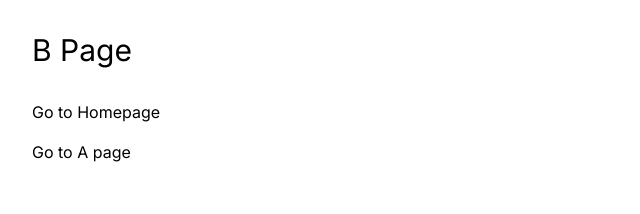
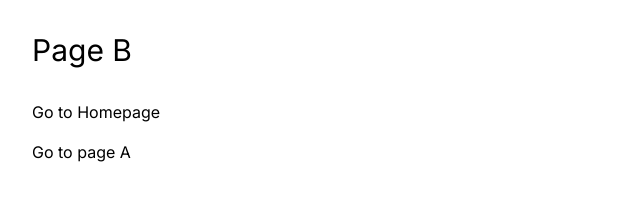
Before and after one commit to erozak/google-analytics-user-id-test, a Next.js app: page /b in a window 1280 px wide. Shown: the top 214 px of the page, without its empty margins (0-640 px from the left). Built offline with nearby package versions, Linux system fonts and the light colour scheme; no server answers.

Commit message:
feat: revise page headers

```diff
--- a/app/a/page.tsx
+++ b/app/a/page.tsx
@@ -1,12 +1,17 @@
+import type { Metadata } from 'next';
 import Link from 'next/link';
+
+export const metadata: Metadata = {
+  title: 'Page A',
+}
 
 export default function APage() {
   return (
     <main className='p-8'>
-      <h1 className='text-3xl mb-8'>A Page</h1>
+      <h1 className='text-3xl mb-8'>Page A</h1>
       <nav className='flex flex-col space-y-4 my-4'>
         <Link href="/">Go to Homepage</Link>
-        <Link href="/b">Go to B page</Link>
+        <Link href="/b">Go to page B</Link>
       </nav>
     </main>
   )
--- a/app/b/page.tsx
+++ b/app/b/page.tsx
@@ -1,12 +1,17 @@
+import type { Metadata } from 'next';
 import Link from 'next/link';
+
+export const metadata: Metadata = {
+  title: 'Page B',
+}
 
 export default function BPage() {
   return (
     <main className='p-8'>
-      <h1 className='text-3xl mb-8'>B Page</h1>
+      <h1 className='text-3xl mb-8'>Page B</h1>
       <nav className='flex flex-col space-y-4 my-4'>
         <Link href="/">Go to Homepage</Link>
-        <Link href="/a">Go to A page</Link>
+        <Link href="/a">Go to page A</Link>
       </nav>
     </main>
   )
--- a/app/layout.tsx
+++ b/app/layout.tsx
@@ -1,15 +1,9 @@
-import type { Metadata } from 'next';
 import { cookies } from 'next/headers';
 import { GoogleTagManager } from '@/components/google-tag-manager';
 import { Inter } from 'next/font/google'
 import './globals.css'
 
 const inter = Inter({ subsets: ['latin'] })
-
-export const metadata: Metadata = {
-  title: 'Create Next App',
-  description: 'Generated by create next app',
-}
 
 export default function RootLayout({
   children,
--- a/app/page.tsx
+++ b/app/page.tsx
@@ -1,4 +1,9 @@
+import type { Metadata } from 'next';
 import Link from 'next/link';
+
+export const metadata: Metadata = {
+  title: 'Homepage',
+}
 
 export default function Home() {
   return (
```
